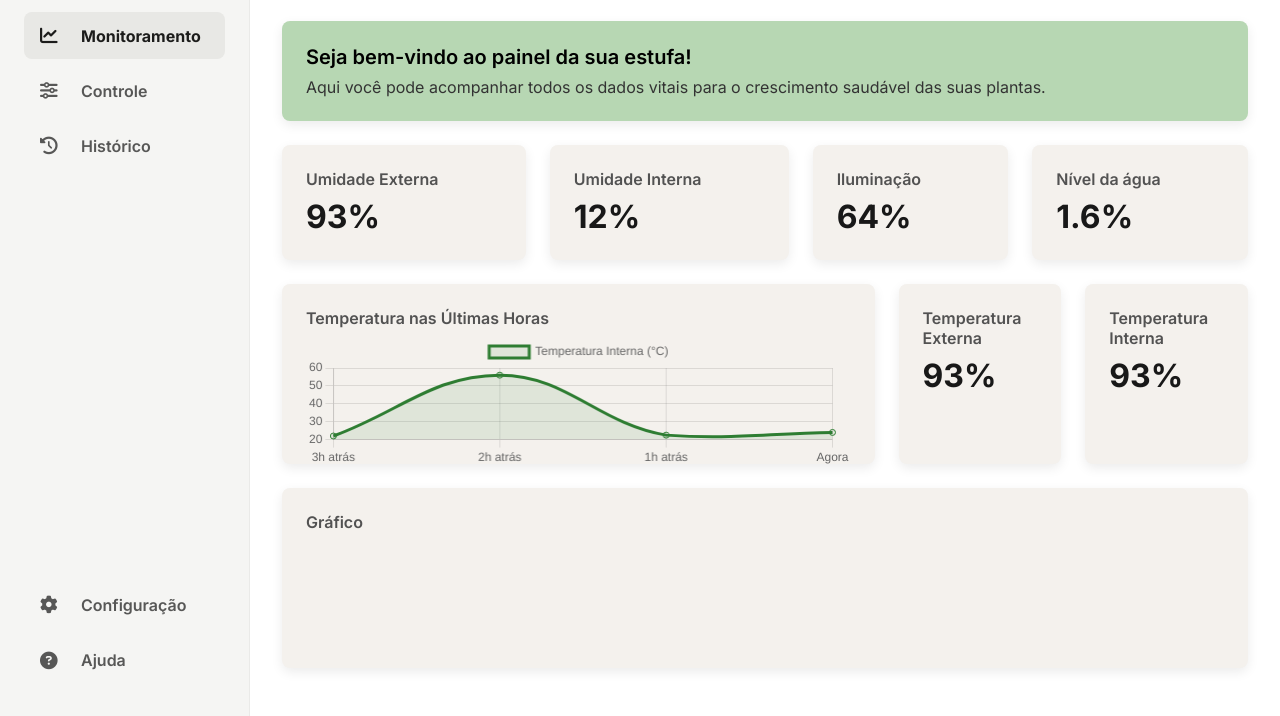
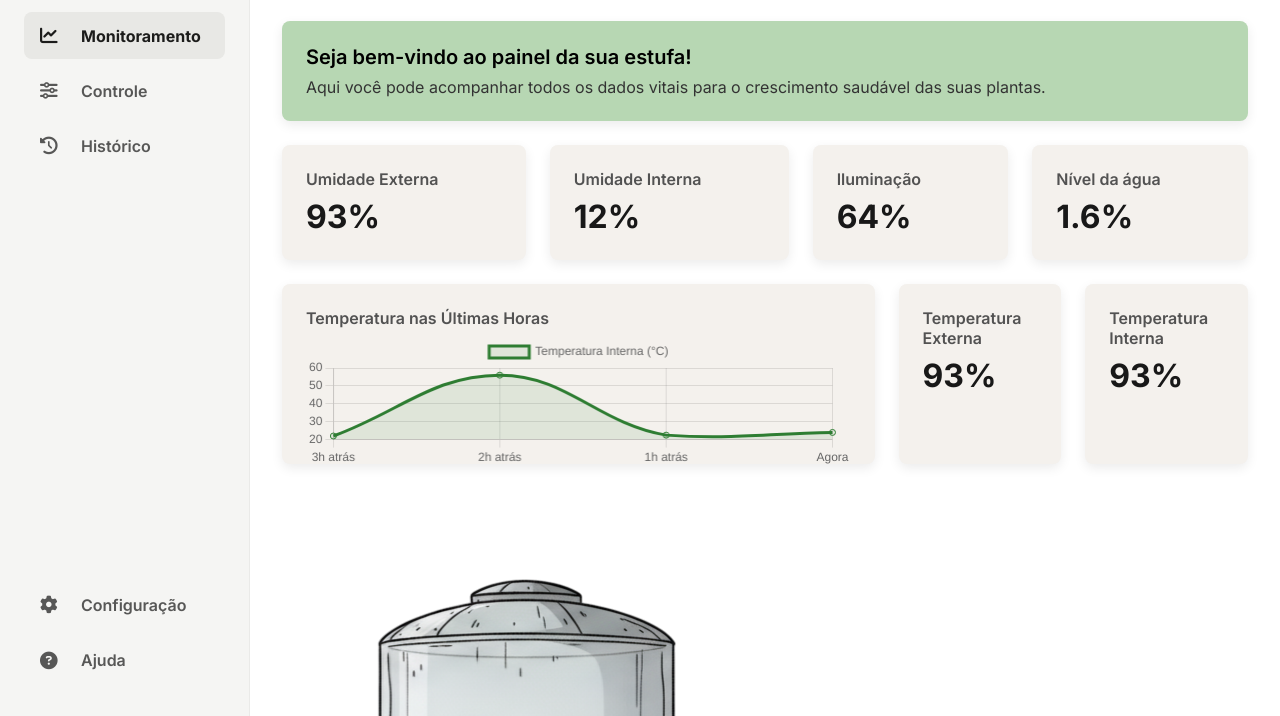
Before and after one commit to marialemessilva/Estufa-, a plain HTML site: page front-end/index.html in a window 1280 px wide. Shown: the part 84-800 px from the top of the page. Drawn offline with nearby package versions, Linux system fonts and the light colour scheme; no server answers.

Commit message:
Update index.html

```diff
--- a/front-end/index.html
+++ b/front-end/index.html
@@ -3,7 +3,7 @@
 <head>
     <meta charset="UTF-8">
     <meta name="viewport" content="width=device-width, initial-scale=1.0">
-    <title>Monitoramento da Estufa</title>
+    <title>Monitoramento - Green Land</title>
     <link rel="stylesheet" href="estilo/styles.css">
     <link rel="stylesheet" href="estilo/modal.css">
     <link rel="stylesheet" href="https://cdnjs.cloudflare.com/ajax/libs/font-awesome/6.5.2/css/all.min.css">
@@ -61,6 +61,8 @@
                 </div>
             </div>
 
+            <div class="monitoramento-grid">
+                <div class="monitoramento-col-esquerda">
                     <div class="info-row">
                         <div class="card main-chart-card">
                             <h3>Temperatura nas Últimas Horas</h3>
@@ -75,11 +77,9 @@
                             <p class="sensor-data">93%</p>
                         </div>
                     </div>
-
-            <div class="info-row">
-                <div class="card main-chart-card">
-                    <h3>Gráfico</h3>
-                    <div class="grafico-linha-placeholder"></div>
+                </div>
+                <div class="monitoramento-col-direita">
+                    <img src="imagens/Tanque.png" alt="Imagem de um tanque de vidro" class="imagem-tanque">
                 </div>
             </div>
         </main>
@@ -90,11 +90,10 @@
     <div id="config-modal" class="modal-overlay">
         </div>
 
-    <script src="script/res.js" type="module"></script>
+    <script src="script/res.js"></script>
     <script src="script/main.js"></script>
+    <script src="https://cdn.jsdelivr.net/npm/chart.js"></script>
+    <script src="script/charts.js"></script>
 
-    <script src="https://cdn.jsdelivr.net/npm/chart.js"></script>
-
-    <script src="script/charts.js"></script>
 </body>
 </html>
```
Lines whose indentation alone changed are shown as unchanged.
